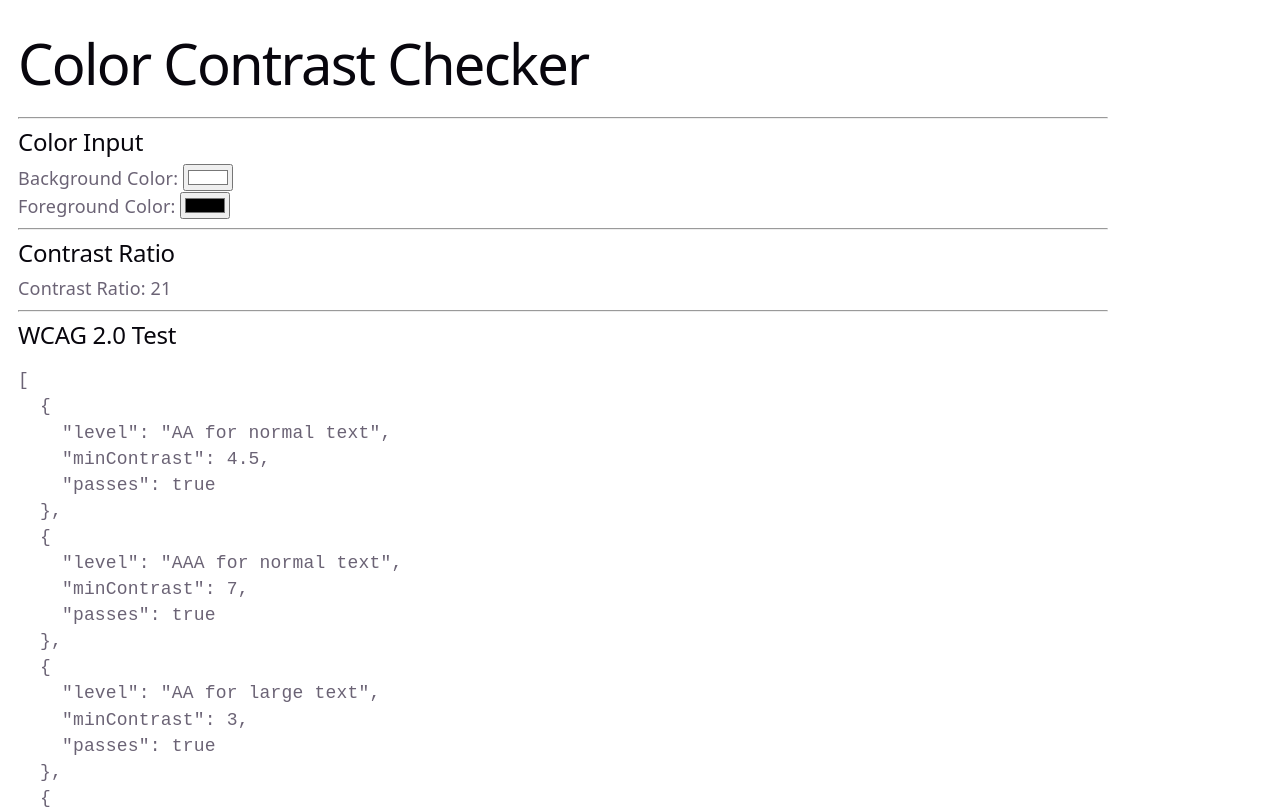
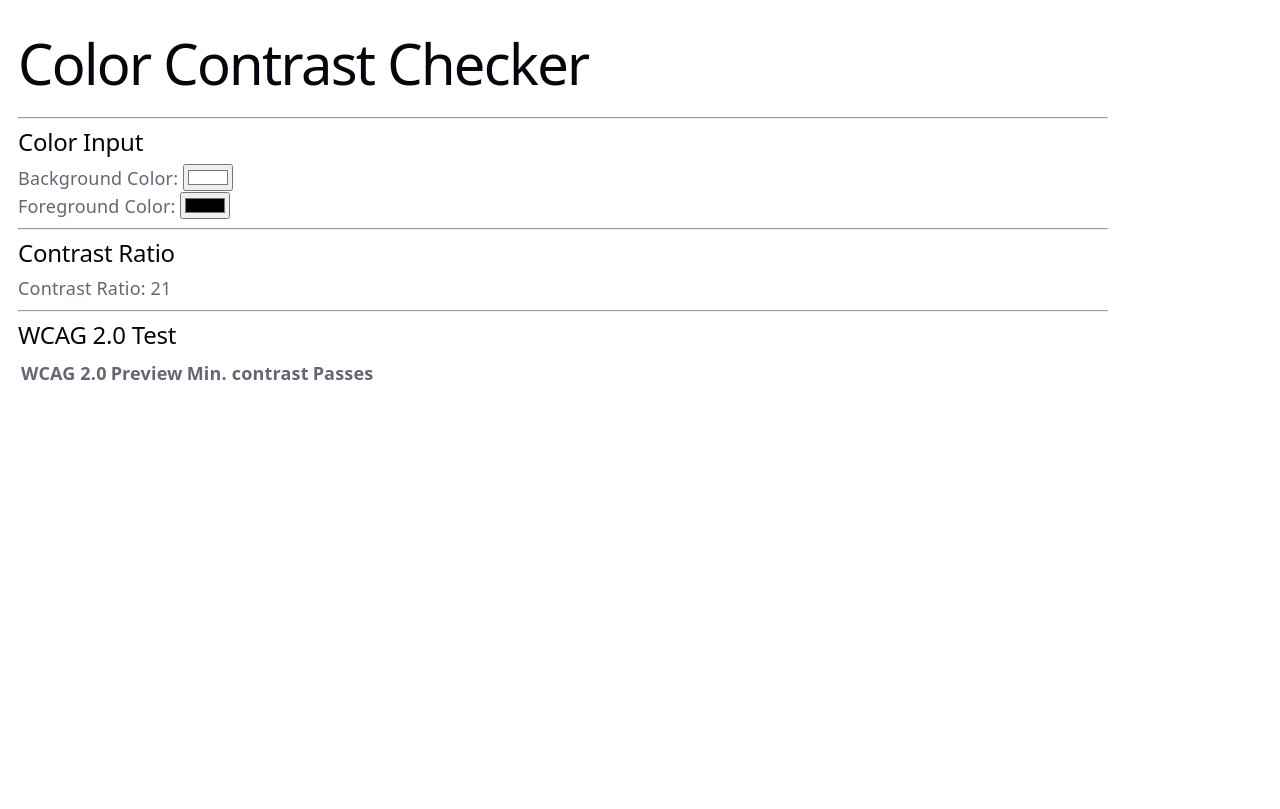
Before and after one commit to AdoraWyne/color-contrast-checker, a React (Vite) app: page / in a window 1280 px wide. Shown: the top 809 px of the page. Built offline with nearby package versions, Linux system fonts and the light colour scheme.

Commit message:
build table and only the header

```diff
--- a/src/App.tsx
+++ b/src/App.tsx
@@ -63,7 +63,17 @@
 
       <div>
         <h2>WCAG 2.0 Test</h2>
-        <pre>{JSON.stringify(WCAGResult, null, 2)}</pre>
+        <table>
+          <thead>
+            <tr>
+              <th>WCAG 2.0</th>
+              <th>Preview</th>
+              <th>Min. contrast</th>
+              <th>Passes</th>
+            </tr>
+          </thead>
+          <tbody></tbody>
+        </table>
       </div>
     </>
   );
```
